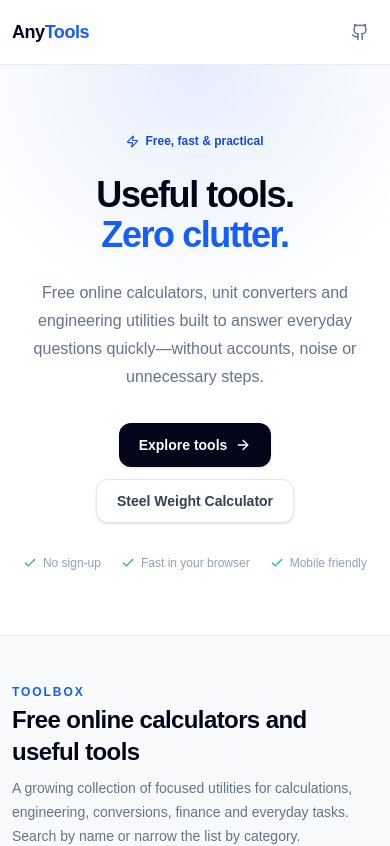
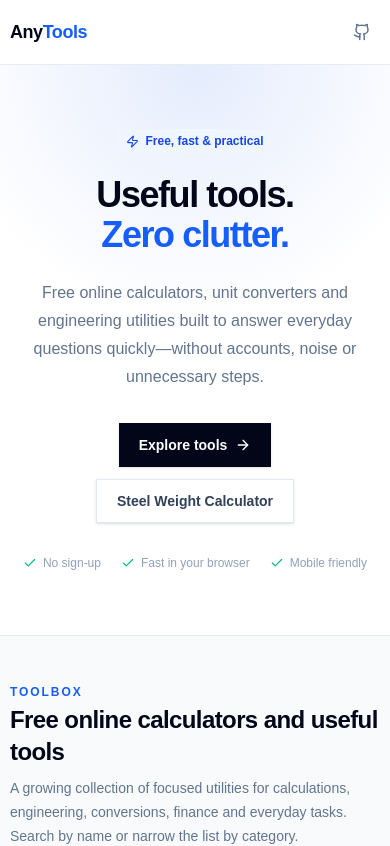
Before and after one commit to farukislamyt/any-tools, a Next.js app: page / in a window 390 px wide. Shown: the top 846 px of the page. Built offline with nearby package versions, Linux system fonts and the light colour scheme.

Commit message:
ui: enforce zero-radius compact responsive layout

```diff
--- a/app/globals.css
+++ b/app/globals.css
@@ -9,7 +9,11 @@
   --primary: #2563eb;
 }
 
-* { box-sizing: border-box; }
+* {
+  box-sizing: border-box;
+  border-radius: 0 !important;
+}
+
 html { scroll-behavior: smooth; }
 body {
   margin: 0;
@@ -27,5 +31,5 @@ button, a { -webkit-tap-highlight-color: transparent; }
 ::selection { background: #dbeafe; color: #172554; }
 
 @media (max-width: 640px) {
-  .container { width: min(100% - 24px, 1120px); }
+  .container { width: min(100% - 20px, 1120px); }
 }
```
